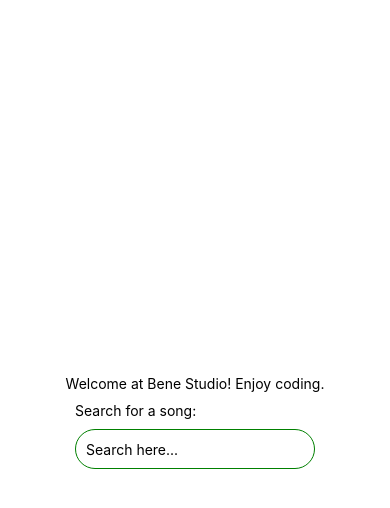
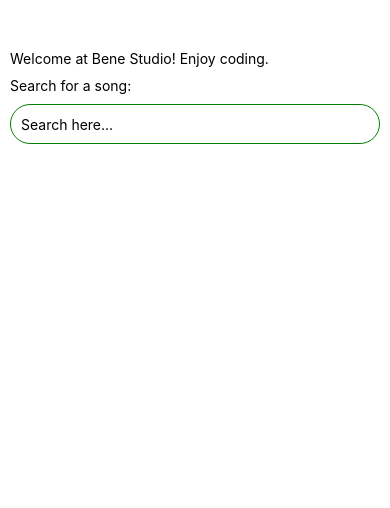
Before and after one commit to benestudio/react-native-ws-2018-feb, a React Native app: screen / in a window 390 px wide. Shown: the top 508 px of the page. Built offline with nearby package versions, Linux system fonts and the light colour scheme.

Commit message:
align app screen with flexbox

```diff
--- a/App.js
+++ b/App.js
@@ -24,7 +24,9 @@ const styles = StyleSheet.create({
   container: {
     flex: 1,
     backgroundColor: '#fff',
-    alignItems: 'center',
-    justifyContent: 'center',
+    alignItems: 'stretch',
+    justifyContent: 'flex-start',
+    margin: 10,
+    marginTop: 50,
   },
 });
```
